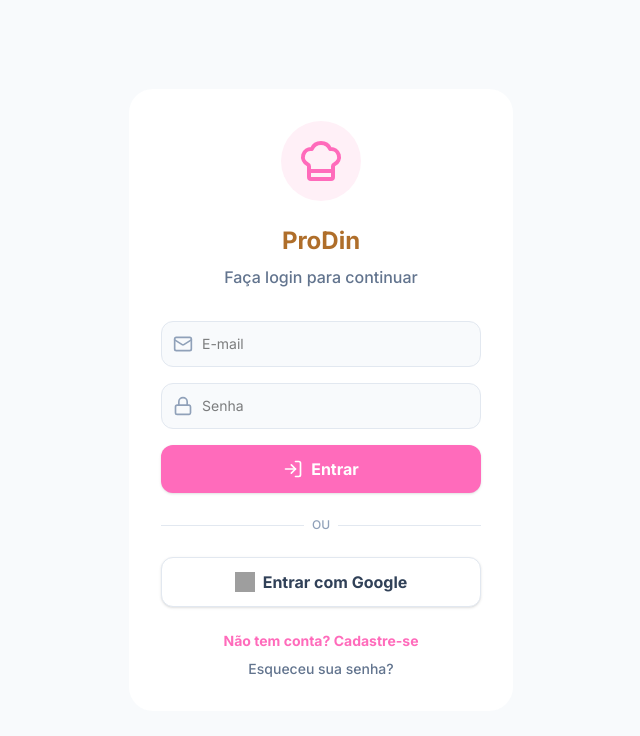
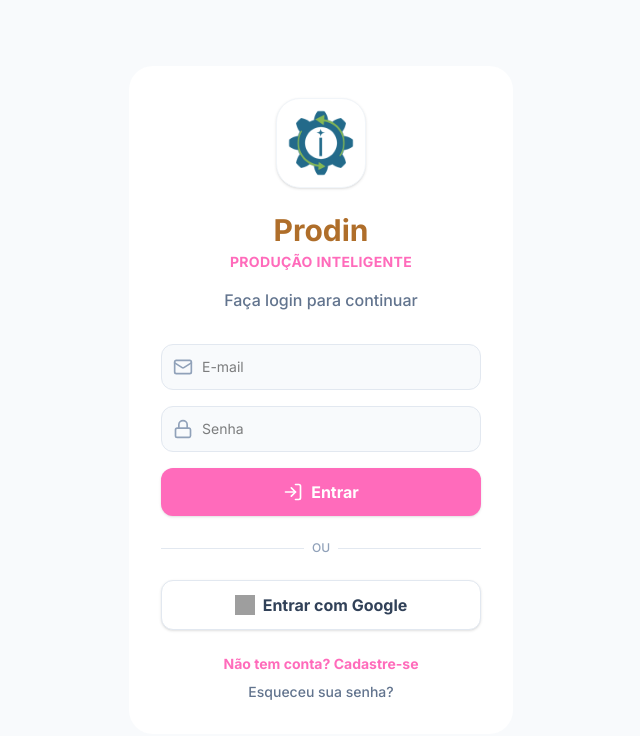
Before and after one commit to llucianodcl-rgb/prodin, a React (Vite) app: page / in a window 1280 px wide. Shown: the top 736 px of the page, without its empty margins (319-959 px from the left). Built offline with nearby package versions, Linux system fonts and the light colour scheme; no server answers; grey boxes are pictures that could not be loaded.

Commit message:
Atualizando Prodin

```diff
--- a/src/components/layout/Layout.tsx
+++ b/src/components/layout/Layout.tsx
@@ -33,10 +33,10 @@
         <div className="max-w-7xl w-full mx-auto flex items-center justify-between">
           <div>
             <h1 className="text-xl font-bold bg-gradient-to-r from-pink to-pink-500 bg-clip-text text-transparent dark:from-pink-400 dark:to-pink-300">
-              prodin
+              Prodin
             </h1>
             <p className="text-xs text-brown font-medium opacity-70">
-              Precificação Inteligente
+              Produção inteligente
             </p>
           </div>
         </div>
--- a/src/pages/Login.tsx
+++ b/src/pages/Login.tsx
@@ -1,6 +1,6 @@
 import React, { useState } from 'react';
 import { useAuth } from '../contexts/AuthContext';
-import { ChefHat, LogIn, Mail, Lock, Loader2, UserPlus, AlertCircle } from 'lucide-react';
+import { LogIn, Mail, Lock, Loader2, UserPlus, AlertCircle } from 'lucide-react';
 
 export default function Login() {
   const { signInWithGoogle, signInWithEmail, signUpWithEmail, sendPasswordResetEmail } = useAuth();
@@ -56,11 +56,12 @@
     <div className="min-h-screen flex flex-col items-center justify-center bg-slate-50 dark:bg-slate-900 p-4">
       <div className="bg-white dark:bg-slate-800 p-8 rounded-3xl shadow-soft max-w-sm w-full text-center">
         <div className="flex justify-center mb-6">
-          <div className="bg-pink-soft dark:bg-pink-500/10 p-4 rounded-full">
-            <ChefHat size={48} className="text-pink font-light" />
+          <div className="bg-white dark:bg-slate-800 p-1 rounded-3xl shadow-sm border border-slate-100 dark:border-slate-700">
+            <img src="/icon-192.png" alt="Prodin Logo" className="w-20 h-20 rounded-2xl" referrerPolicy="no-referrer" />
           </div>
         </div>
-        <h1 className="text-2xl font-black text-brown dark:text-white mb-2">ProDin</h1>
+        <h1 className="text-3xl font-black text-brown dark:text-white mb-1">Prodin</h1>
+        <p className="text-pink font-bold text-sm tracking-wide uppercase mb-4">Produção inteligente</p>
         <p className="text-slate-500 dark:text-slate-400 mb-8 font-medium">
           {isReset ? 'Recuperar senha' : isSignUp ? 'Criar nova conta' : 'Faça login para continuar'}
         </p>
```
